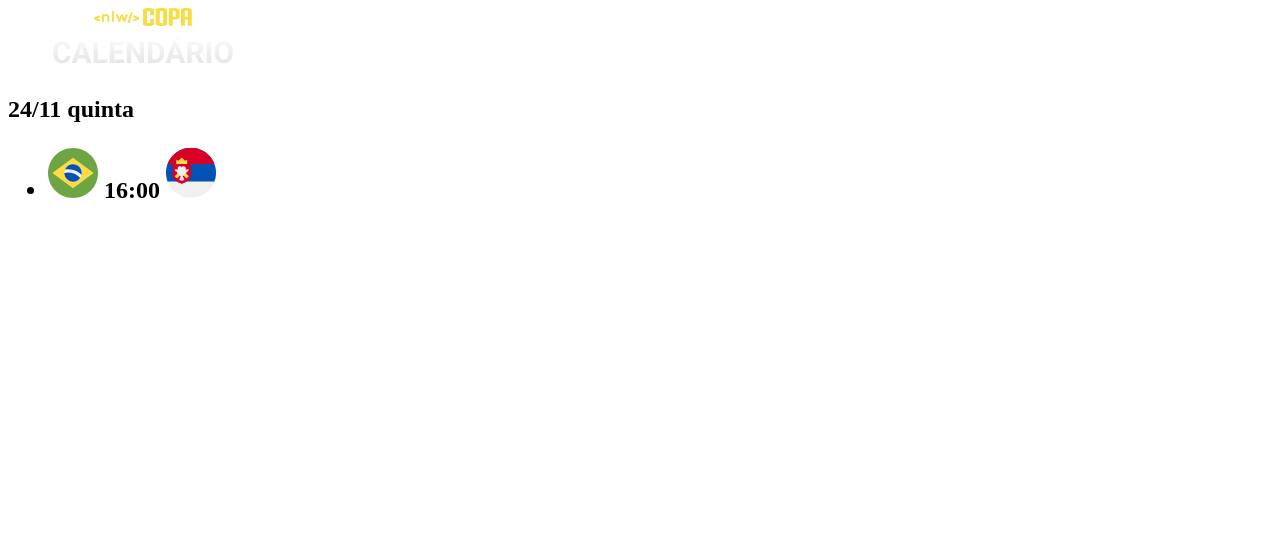
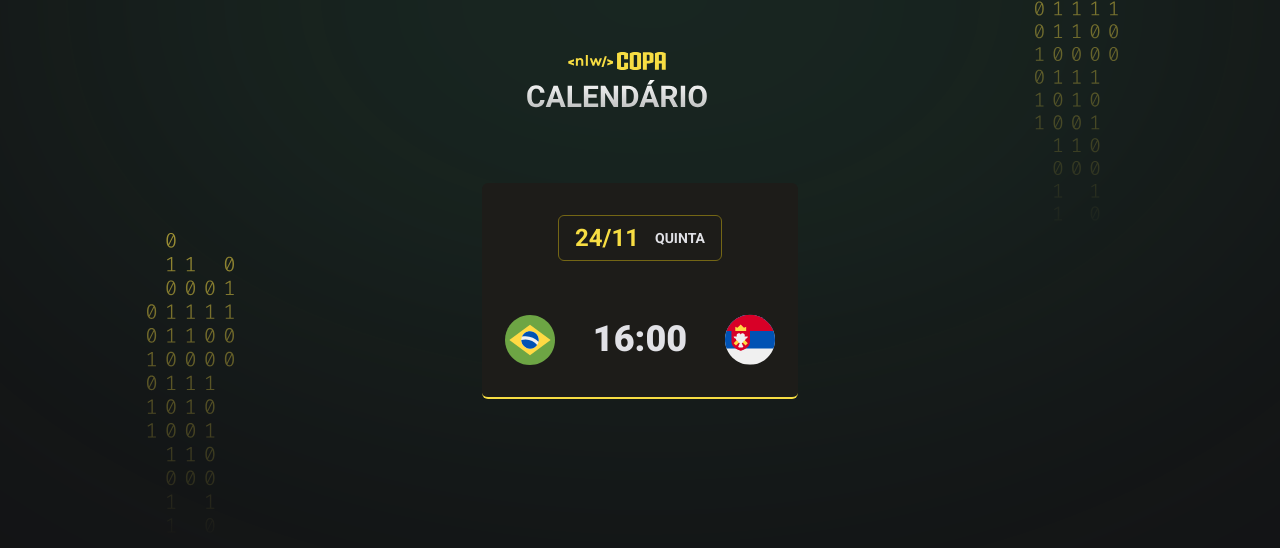
Before and after one commit to Brumassio/NLW_Copa, a plain HTML site: page index.html in a window 1280 px wide. Drawn offline with Linux system fonts and the light colour scheme.

Commit message:
Dia 2 Concluído !! NLW Copa Explorer !

```diff
--- a/index.html
+++ b/index.html
@@ -4,7 +4,12 @@
     <meta charset="UTF-8">
     <meta http-equiv="X-UA-Compatible" content="IE=edge">
     <meta name="viewport" content="width=device-width, initial-scale=1.0">
-    <title>NWL Copa</title>
+    <title>Calendário de Jogos - NLW Copa</title>
+    <!-- o <link localiza onde ta o .css nesse caso !!! -->
+    <link rel="stylesheet" href="./style.css">
+    <link rel="preconnect" href="https://fonts.googleapis.com">
+    <link rel="preconnect" href="https://fonts.gstatic.com" crossorigin>
+    <link href="https://fonts.googleapis.com/css2?family=Roboto:wght@700;900&display=swap" rel="stylesheet">
 </head>
 <body>
     <div id="app">
@@ -15,21 +20,15 @@
 
         <main id="cards">
             <div class="card">
-                <h2>
-                    24/11 <span>quinta</span>
+                <h2> 24/11 <span>quinta</span></h2>
                     <ul>
-
                         <li>
                             <img src="./assets/icon-brazil.svg" alt="Bandeira Brasil">
                             <strong>16:00</strong>
                             <img src="./assets/icon-serbia.svg" alt="Bandeira Sérvia">
                         </li>
-
                     </ul>
-                </h2>
             </div>
-
-
         </main>
     </div>
 </body>
--- /dev/null
+++ b/style.css
@@ -0,0 +1,87 @@
+*{
+    margin: 0;
+    padding: 0;
+    box-sizing: border-box;
+}
+
+ul{
+    list-style: none;
+}
+body{
+    background-color: #121214;
+    background-image: url(./assets/bg.svg);
+    background-position-x: center;
+    background-position-y: 55.6%;
+}
+
+body *{
+    font-family: 'Roboto', sans-serif;
+}
+
+#app{
+    width: fit-content;
+    margin: 52px auto;
+}
+
+header{
+    margin-bottom: 63px;
+}
+
+.card {
+    padding: 32px 23px;
+    text-align: center;
+
+    background: #1D1C19;
+    border-bottom: 2px solid #F7DD43;
+    border-radius: 6px;
+}
+
+.card h2{
+    display: flex;
+    gap: 16px;
+    justify-content: center;
+    align-items: center;
+
+    padding: 8px 16px;
+    border: 1px solid #746615;
+    border-radius: 6px;
+
+    width: fit-content;
+    margin-inline: auto;
+    margin-bottom: 53px;
+
+    color: #F7DD43;
+}
+
+.card h2 span {
+    color: #E1E1E6;
+    font-size: 14px;
+    text-transform: uppercase;
+}
+
+.card ul{
+    display: flex;
+    flex-direction: column;
+    gap: 24px;
+
+    width: 270px;
+}
+
+.card ul li{
+    display: flex;
+    align-items: center;
+    justify-content: space-between;
+}
+
+/* o + indica que precisa ter um li antes do li pra essas paradas funcionarem */
+.card ul li + li{
+    padding-top: 24px;
+    border-top: 1px solid #323238;
+}
+
+.card ul strong{
+    font-weight: 900;
+    font-size: 36px;
+    line-height: 125%;
+    color: #E1E1E6;
+}
```
Also changed, not shown: assets/bg.svg (added).
